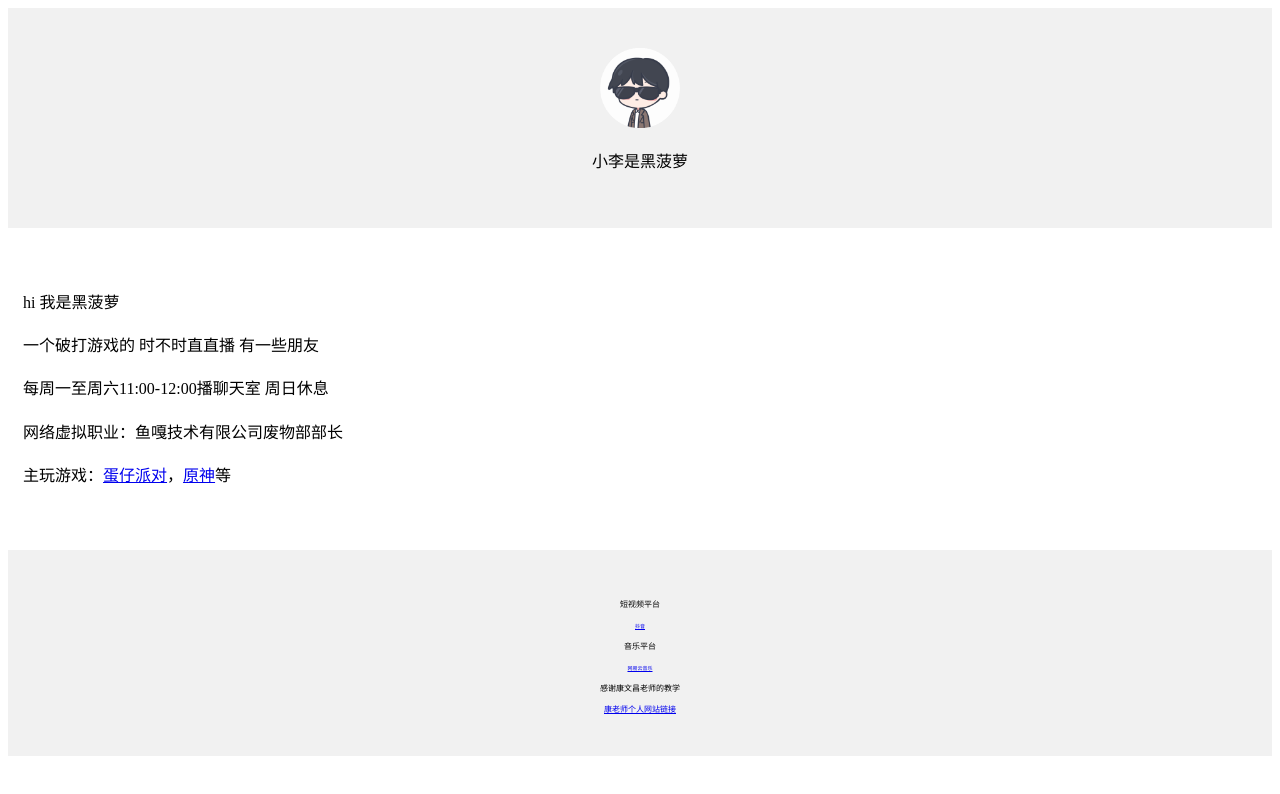
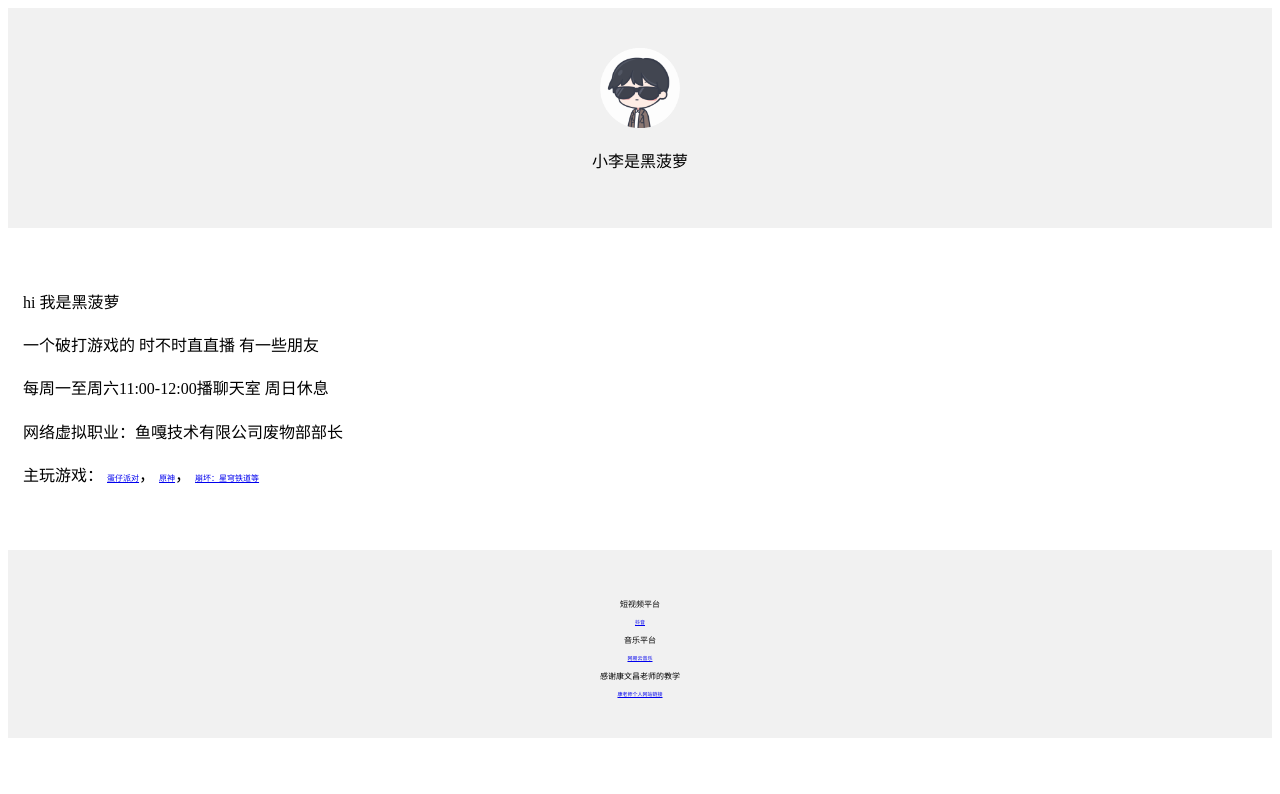
Before and after one commit to heiboluo/heiboluo, a plain HTML site: page index.html in a window 1280 px wide. Drawn offline with Linux system fonts and the light colour scheme.

Commit message:
index.html

```diff
--- a/index.html
+++ b/index.html
@@ -23,28 +23,34 @@
     <p>一个破打游戏的 时不时直直播 有一些朋友</p>
     <p>每周一至周六11:00-12:00播聊天室 周日休息</p>
     <p>网络虚拟职业：鱼嘎技术有限公司废物部部长</p>
-    <p>主玩游戏：<a href="https://party.163.com">蛋仔派对</a>，<a href="https://ys.mihoyo.com">原神</a>等</p>
+    <p>主玩游戏：
+        <a style="
+            font-size: 8px;"
+            href="https://party.163.com">蛋仔派对</a>，
+        <a style="
+            font-size: 8px;"
+            href="https://ys.mihoyo.com">原神</a>，
+        <a style="
+            font-size: 8px;"
+            href="https://sr.mihoyo.com">崩坏：星穹铁道等</a></p>
     </div>
     <div style="
         background-color: #f1f1f1;
         text-align: center;
         padding: 40px;
-        font-size: 12px;
+        font-size: 8px;
         ">
-        <p style="
-            font-size: 8px;">短视频平台</p>
+        <p>短视频平台</p>
         <a style="
             font-size: 5px;"
             href="https://v.douyin.com/iNHd3VfF/ 1@7.com :4pm">抖音</a>
-        <p style="
-            font-size: 8px;">音乐平台</p>
+        <p>音乐平台</p>
         <a style="
             font-size: 5px;"
             href="http://music.163.com/artist?id=58869065&userid=6311371544">网易云音乐</a>
-        <p style="
-            font-size: 8px;">感谢康文昌老师的教学</p>
+        <p>感谢康文昌老师的教学</p>
         <a style="
-            font-size: 8px;"
+            font-size: 5px;"
             href="https://kangwenchang.com/">康老师个人网站链接</a>
 </body>
 </html>
```
